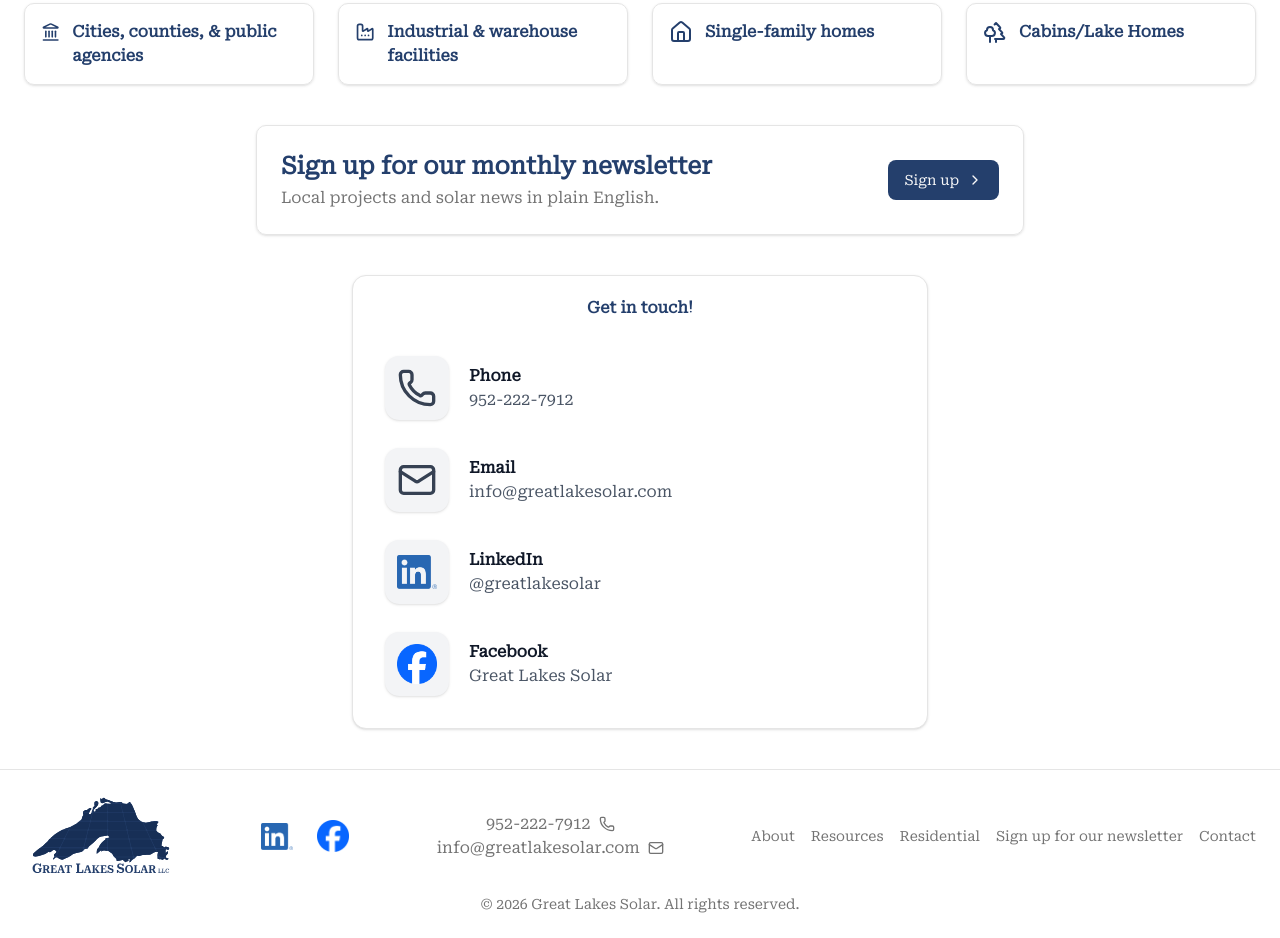
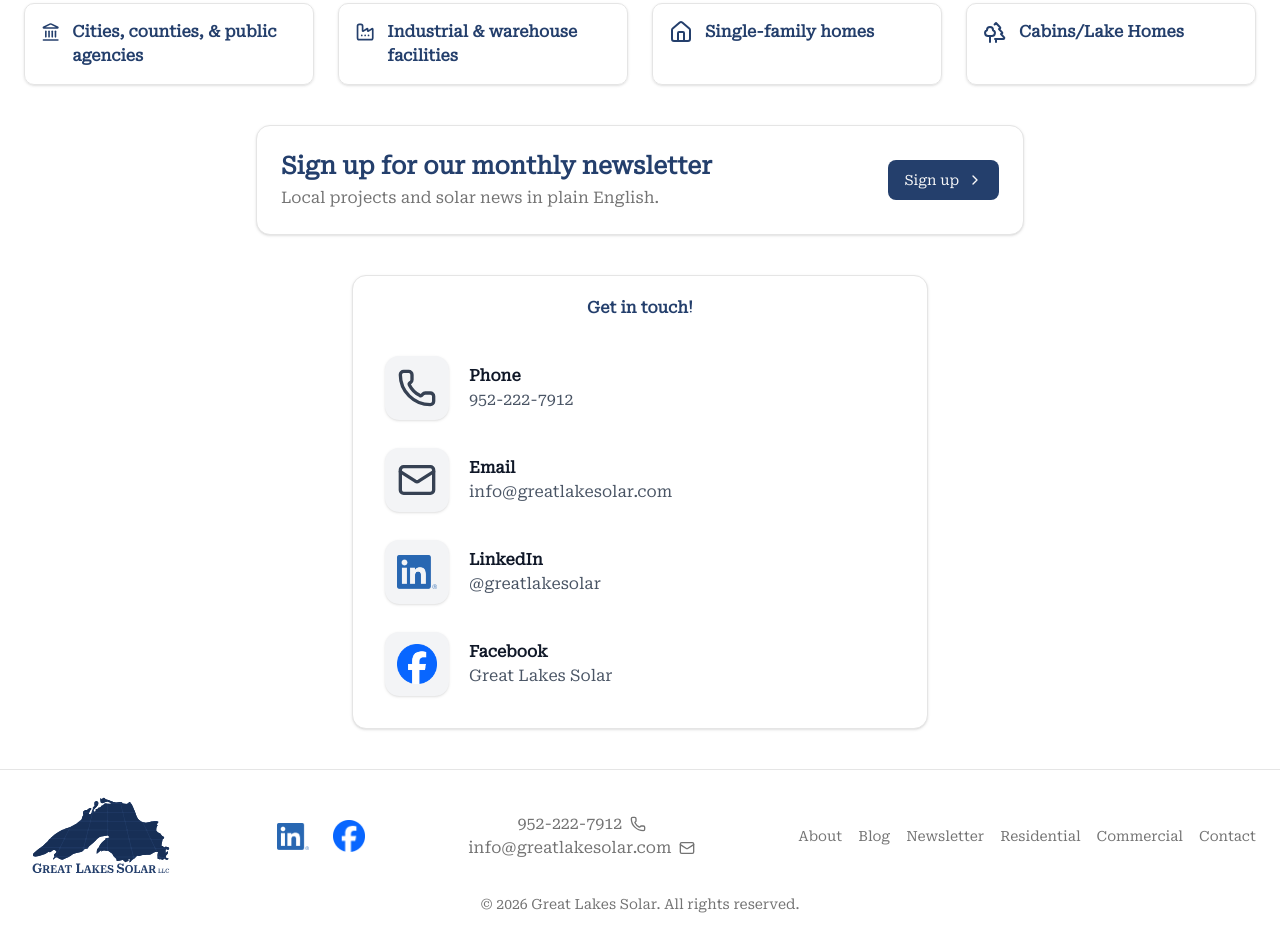
Before and after one commit to AdamWetmore/greatlakesolar, a Next.js app: page / in a window 1280 px wide. Shown: the part 1180-2118 px from the top of the page. Built offline with nearby package versions, Linux system fonts and the light colour scheme; no server answers.

Commit message:
Refine newsletter navigation, cards, and form retry controls

```diff
--- a/src/components/forms/hubspot-embed.tsx
+++ b/src/components/forms/hubspot-embed.tsx
@@ -15,7 +15,13 @@
     controlsClassName?: string
 }
 
-function HubSpotFrame({ formId, title }: { formId?: string; title: string }) {
+function HubSpotFrame({
+    formId,
+    title,
+    fallbackUrl,
+    controlsClassName,
+    onRetry,
+}: HubSpotEmbedProps & { onRetry: () => void }) {
     const [status, setStatus] = useState<'loading' | 'ready' | 'error'>(
         PORTAL_ID && formId ? 'loading' : 'error'
     )
@@ -89,34 +95,17 @@
                 data-portal-id={PORTAL_ID}
                 title={title}
             />
-        </>
-    )
-}
-
-export default function HubSpotEmbed({
-    formId,
-    title,
-    fallbackUrl,
-    controlsClassName,
-}: HubSpotEmbedProps) {
-    const [attempt, setAttempt] = useState(0)
-
-    return (
-        <>
-            <HubSpotFrame key={attempt} formId={formId} title={title} />
             <div
                 className={cn(
                     'flex flex-wrap items-center justify-between gap-3 text-sm',
                     controlsClassName
                 )}
             >
-                <Button
-                    variant="outline"
-                    size="sm"
-                    onClick={() => setAttempt(attempt + 1)}
-                >
-                    Reload form
-                </Button>
+                {status === 'error' && (
+                    <Button variant="outline" size="sm" onClick={onRetry}>
+                        Reload form
+                    </Button>
+                )}
                 <a
                     href={fallbackUrl}
                     target="_blank"
@@ -129,3 +118,15 @@
         </>
     )
 }
+
+export default function HubSpotEmbed(props: HubSpotEmbedProps) {
+    const [attempt, setAttempt] = useState(0)
+
+    return (
+        <HubSpotFrame
+            key={attempt}
+            {...props}
+            onRetry={() => setAttempt((previous) => previous + 1)}
+        />
+    )
+}
--- a/src/components/layout/footer.tsx
+++ b/src/components/layout/footer.tsx
@@ -66,10 +66,16 @@
                             About
                         </Link>
                         <Link
-                            href="/resources"
+                            href="/resources/blog"
                             className="text-muted-foreground hover:text-foreground text-sm"
                         >
-                            Resources
+                            Blog
+                        </Link>
+                        <Link
+                            href="/newsletter"
+                            className="text-muted-foreground hover:text-foreground text-sm"
+                        >
+                            Newsletter
                         </Link>
                         <Link
                             href="/resources#residential"
@@ -78,10 +84,10 @@
                             Residential
                         </Link>
                         <Link
-                            href="/newsletter"
+                            href="/resources#commercial"
                             className="text-muted-foreground hover:text-foreground text-sm"
                         >
-                            Sign up for our newsletter
+                            Commercial
                         </Link>
                         <Link
                             href="/contact"
--- a/src/components/layout/header.tsx
+++ b/src/components/layout/header.tsx
@@ -19,7 +19,8 @@
         `px-3 py-2 text-sm md:text-base transition-colors ${
             pathname === path ? 'text-blue-600' : 'hover:text-blue-600'
         }`
-    const resourcesActive = pathname?.startsWith('/resources') ?? false
+    const resourcesActive =
+        (pathname?.startsWith('/resources') ?? false) || pathname === '/newsletter'
 
     return (
         <div className="bg-background border-border sticky top-0 z-60 border-b">
@@ -73,6 +74,9 @@
                                 </DropdownMenuItem>
                                 <DropdownMenuItem asChild>
                                     <Link href="/resources/blog">Blog</Link>
+                                </DropdownMenuItem>
+                                <DropdownMenuItem asChild>
+                                    <Link href="/newsletter">Newsletter</Link>
                                 </DropdownMenuItem>
                                 <DropdownMenuItem asChild>
                                     <Link href="/resources#commercial">
@@ -143,6 +147,13 @@
                                 Blog
                             </Link>
                             <Link
+                                href="/newsletter"
+                                className={`${navLinkStyle('/newsletter')} ml-3`}
+                                onClick={() => setIsMenuOpen(false)}
+                            >
+                                Newsletter
+                            </Link>
+                            <Link
                                 href="/resources#commercial"
                                 className={`${navLinkStyle('/resources')} ml-3`}
                                 onClick={() => setIsMenuOpen(false)}
--- a/src/components/newsletter-band.tsx
+++ b/src/components/newsletter-band.tsx
@@ -1,10 +1,11 @@
 import Link from 'next/link'
 import { ChevronRight } from 'lucide-react'
 import { Button } from './ui/button'
+import { Card } from './ui/card'
 
 export default function NewsletterBand() {
     return (
-        <div className="mx-auto flex w-full max-w-3xl flex-col items-center gap-4 rounded-lg border p-6 text-center shadow-sm md:flex-row md:justify-between md:text-left">
+        <Card className="mx-auto w-full max-w-3xl items-center gap-4 px-6 text-center md:flex-row md:justify-between md:text-left">
             <div className="space-y-1">
                 <h2 className="md:text-left">
                     Sign up for our monthly newsletter
@@ -19,6 +20,6 @@
                     <ChevronRight />
                 </Link>
             </Button>
-        </div>
+        </Card>
     )
 }
--- a/src/pages/resources/index.tsx
+++ b/src/pages/resources/index.tsx
@@ -1,4 +1,5 @@
 import BlogPostCard from '@/components/blog/blog-post-card'
+import NewsletterBand from '@/components/newsletter-band'
 import { blogPosts } from '@/models/blog'
 import Link from 'next/link'
 import ResidentialSection from '@/components/resources/residential-section'
@@ -139,6 +140,11 @@
                             See all posts
                         </Link>
                     </p>
+                </Container>
+            </section>
+            <section>
+                <Container>
+                    <NewsletterBand />
                 </Container>
             </section>
             <section id="why-solar" className="scroll-mt-36 py-10">
```
